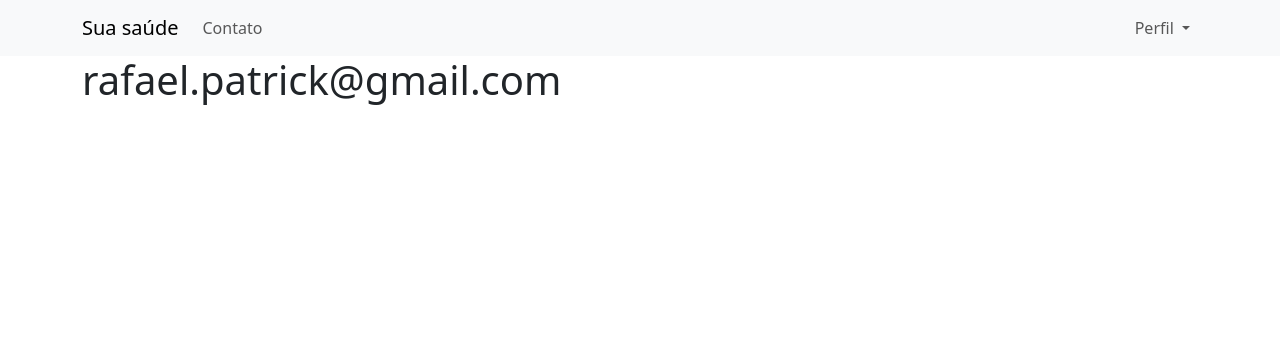
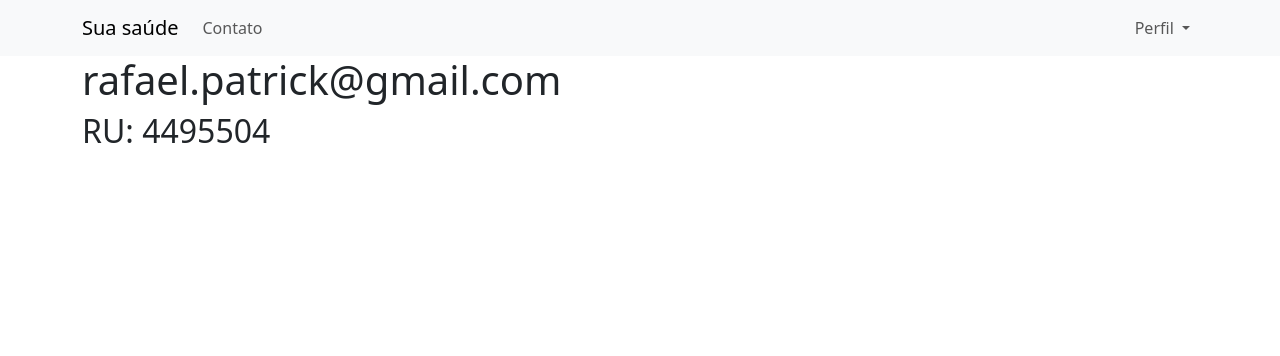
Before and after one commit to Fulcrum04/SuaSaude, a Flask app: page /contato in a window 1280 px wide. Shown: the top 356 px of the page. Run offline with Flask 3, Linux system fonts and the light colour scheme.

Commit message:
Update contato.html

```diff
--- a/comunidade/templates/contato.html
+++ b/comunidade/templates/contato.html
@@ -3,5 +3,6 @@
 {% block body %}
   <div class="container">
     <h1>rafael.patrick@gmail.com</h1>
+    <h2>RU: 4495504</h2>
   </div>
 {% endblock %}
```
